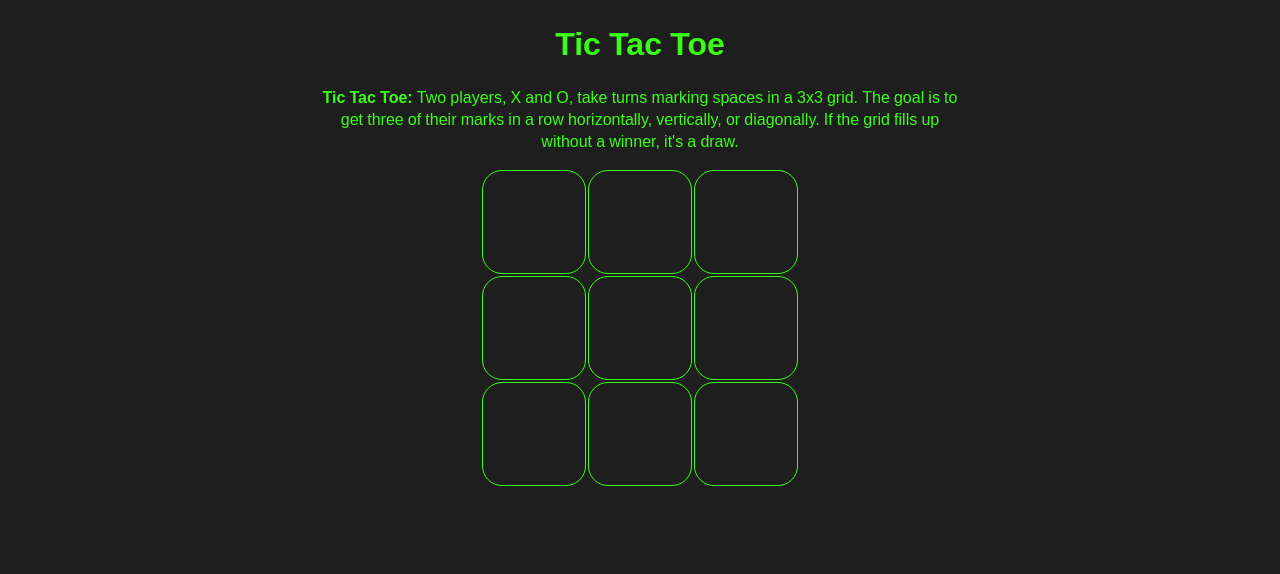
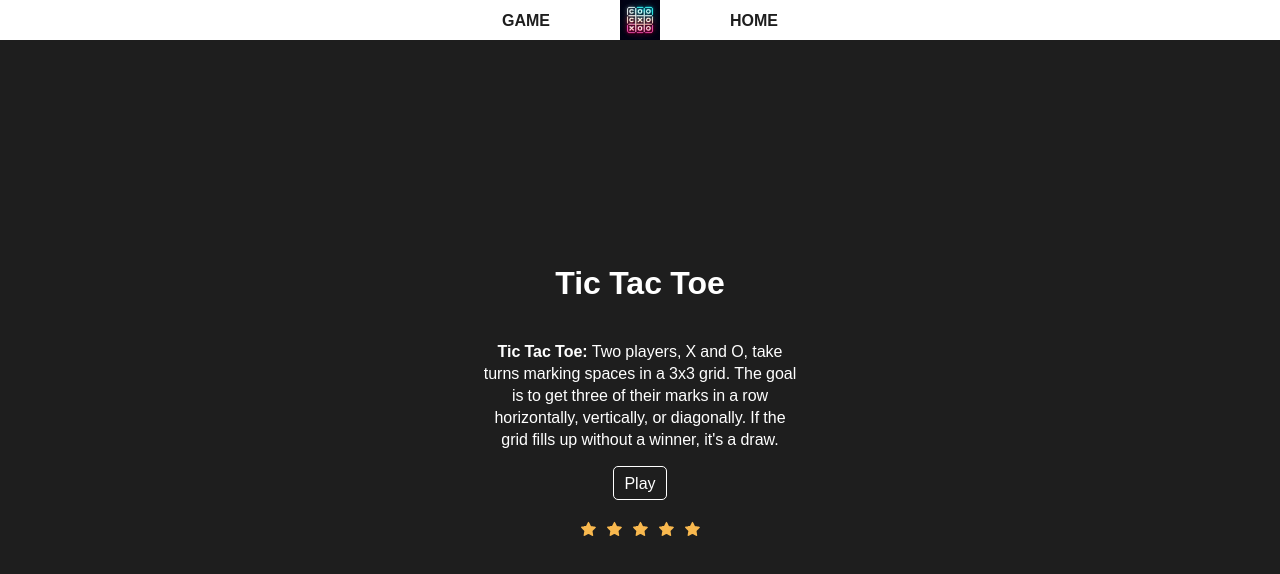
Before and after one commit to Marcell2307/tic_tac_toe, a plain HTML site: page index.html in a window 1280 px wide. Drawn offline with Linux system fonts and the light colour scheme.

Commit message:
Redesign.

```diff
--- a/foldal.css
+++ /dev/null
@@ -1,22 +0,0 @@
-@import url("https://fonts.googleapis.com/css2?family=Noto+Sans+Glagolitic&display=swap");
-
-body {
-    --primary-color: rgb(57, 255, 20);
-    --secondary-color: rgb(30, 30, 30);
-
-    margin: 0;
-    padding: 0;
-    width: 100vw;
-    height: 100vh;
-
-    background-color: var(--secondary-color);
-    color: var(--primary-color);
-
-    font-family: "Noto Sans Glagolitic", sans-serif;
-    font-weight: 400;
-    font-style: normal;
-}
-
-p{
-    width:50%;
-}
--- a/index.html
+++ b/index.html
@@ -6,10 +6,19 @@
         <title>Tic Tac Toe</title>
 
         <script src="script.js" defer></script>
+
         <link rel="stylesheet" href="style.css" />
     </head>
     <body>
-        <center>
+        <!-- logo jatek hp-->
+        <div class="navbar">
+            <a class="nav-element" href="game.html">Game</a>
+            <div class="nav-logo">
+                <img src="logo.webp" alt="Tic Tac Toe Logo" width="40px">
+            </div>
+            <a class="nav-element" href="index.html">Home</a>
+        </div>
+        <div class="container">
             <h1>Tic Tac Toe</h1>
 
             <p>
@@ -18,8 +27,16 @@
                 a draw.
             </p>
 
-            <table id="content-table"></table>
-        </center>
+            <a href="game.html" class="button">Play</a>
+
+            <div class="review">
+                <div><svg xmlns="http://www.w3.org/2000/svg" width="16" height="16" id="star"><path style="marker:none" fill="#f8b84e" d="M-1220 1212.362c-11.656 8.326-86.446-44.452-100.77-44.568-14.324-.115-89.956 51.449-101.476 42.936-11.52-8.513 15.563-95.952 11.247-109.61-4.316-13.658-76.729-69.655-72.193-83.242 4.537-13.587 96.065-14.849 107.721-23.175 11.656-8.325 42.535-94.497 56.86-94.382 14.323.116 43.807 86.775 55.327 95.288 11.52 8.512 103.017 11.252 107.334 24.91 4.316 13.658-68.99 68.479-73.527 82.066-4.536 13.587 21.133 101.451 9.477 109.777z" color="#000" overflow="visible" transform="matrix(.04574 0 0 .04561 68.85 -40.34)"></path></svg></div>
+                <div><svg xmlns="http://www.w3.org/2000/svg" width="16" height="16" id="star"><path style="marker:none" fill="#f8b84e" d="M-1220 1212.362c-11.656 8.326-86.446-44.452-100.77-44.568-14.324-.115-89.956 51.449-101.476 42.936-11.52-8.513 15.563-95.952 11.247-109.61-4.316-13.658-76.729-69.655-72.193-83.242 4.537-13.587 96.065-14.849 107.721-23.175 11.656-8.325 42.535-94.497 56.86-94.382 14.323.116 43.807 86.775 55.327 95.288 11.52 8.512 103.017 11.252 107.334 24.91 4.316 13.658-68.99 68.479-73.527 82.066-4.536 13.587 21.133 101.451 9.477 109.777z" color="#000" overflow="visible" transform="matrix(.04574 0 0 .04561 68.85 -40.34)"></path></svg></div>
+                <div><svg xmlns="http://www.w3.org/2000/svg" width="16" height="16" id="star"><path style="marker:none" fill="#f8b84e" d="M-1220 1212.362c-11.656 8.326-86.446-44.452-100.77-44.568-14.324-.115-89.956 51.449-101.476 42.936-11.52-8.513 15.563-95.952 11.247-109.61-4.316-13.658-76.729-69.655-72.193-83.242 4.537-13.587 96.065-14.849 107.721-23.175 11.656-8.325 42.535-94.497 56.86-94.382 14.323.116 43.807 86.775 55.327 95.288 11.52 8.512 103.017 11.252 107.334 24.91 4.316 13.658-68.99 68.479-73.527 82.066-4.536 13.587 21.133 101.451 9.477 109.777z" color="#000" overflow="visible" transform="matrix(.04574 0 0 .04561 68.85 -40.34)"></path></svg></div>
+                <div><svg xmlns="http://www.w3.org/2000/svg" width="16" height="16" id="star"><path style="marker:none" fill="#f8b84e" d="M-1220 1212.362c-11.656 8.326-86.446-44.452-100.77-44.568-14.324-.115-89.956 51.449-101.476 42.936-11.52-8.513 15.563-95.952 11.247-109.61-4.316-13.658-76.729-69.655-72.193-83.242 4.537-13.587 96.065-14.849 107.721-23.175 11.656-8.325 42.535-94.497 56.86-94.382 14.323.116 43.807 86.775 55.327 95.288 11.52 8.512 103.017 11.252 107.334 24.91 4.316 13.658-68.99 68.479-73.527 82.066-4.536 13.587 21.133 101.451 9.477 109.777z" color="#000" overflow="visible" transform="matrix(.04574 0 0 .04561 68.85 -40.34)"></path></svg></div>
+                <div><svg xmlns="http://www.w3.org/2000/svg" width="16" height="16" id="star"><path style="marker:none" fill="#f8b84e" d="M-1220 1212.362c-11.656 8.326-86.446-44.452-100.77-44.568-14.324-.115-89.956 51.449-101.476 42.936-11.52-8.513 15.563-95.952 11.247-109.61-4.316-13.658-76.729-69.655-72.193-83.242 4.537-13.587 96.065-14.849 107.721-23.175 11.656-8.325 42.535-94.497 56.86-94.382 14.323.116 43.807 86.775 55.327 95.288 11.52 8.512 103.017 11.252 107.334 24.91 4.316 13.658-68.99 68.479-73.527 82.066-4.536 13.587 21.133 101.451 9.477 109.777z" color="#000" overflow="visible" transform="matrix(.04574 0 0 .04561 68.85 -40.34)"></path></svg></div>
+            </div>
+        </div>
     </body>
 </html>
 
--- a/script.js
+++ b/script.js
@@ -11,18 +11,17 @@ const cell_clicked = (id) => {
 
 const init_table = () => {
     let index = 0;
-    const table = document.querySelector("#content-table");
+    const table = document.querySelector(".content-table");
 
     for (let i = 0; i < 3; i++) {
         table[i] = new Array(3);
 
-        const row = document.createElement("tr");
-        table.appendChild(row);
         for (let j = 0; j < 3; j++) {
             const current_index = index;
 
-            const cell = document.createElement("td");
-            row.appendChild(cell);
+            const cell = document.createElement("div");
+            table.appendChild(cell);
+
             cell.setAttribute("class", "cell");
             cell.setAttribute("id", `cell-${index}`);
 
--- a/style.css
+++ b/style.css
@@ -1,7 +1,7 @@
 @import url("https://fonts.googleapis.com/css2?family=Noto+Sans+Glagolitic&display=swap");
 
 body {
-    --primary-color: rgb(57, 255, 20);
+    --primary-color: white;
     --secondary-color: rgb(30, 30, 30);
 
     margin: 0;
@@ -18,7 +18,8 @@ body {
 }
 
 p {
-    width: 50%;
+    width: 25%;
+    text-align: center;
 }
 
 .cell {
@@ -26,5 +27,106 @@ p {
     width: 100px;
     height: 100px;
     border-radius: 20px;
-    margin: 10px;
+    transition: 100ms linear;
 }
+
+.cell:hover {
+    background-color: var(--primary-color);
+    cursor: pointer;
+}
+
+.content-table {
+    display: grid;
+    grid-template-columns: auto auto auto;
+    gap: 5px;
+    border: 1px solid var(--primary-color);
+    border-radius: 25px;
+    padding: 5px;
+}
+
+.container {
+    width: 100%;
+    height: 100%;
+
+    display: flex;
+    flex-direction: column;
+    justify-content: center;
+    align-items: center;
+}
+
+.button {
+    color: var(--primary-color);
+    text-decoration: none;
+
+    padding-left: 10px;
+    padding-right: 10px;
+    padding-top: 5px;
+    padding-bottom: 5px;
+
+    border-radius: 5px;
+    border: 1px solid var(--primary-color);
+
+    transition: 100ms linear;
+}
+
+.button:hover {
+    background-color: var(--primary-color);
+    color: var(--secondary-color)
+}
+
+.review {
+    display: flex;
+    flex-direction: row;
+    margin: 20px;
+    gap: 10px;
+}
+
+.navbar {
+    width: 100%;
+    height: 40px;
+
+    background-color: white;
+
+    display: flex;
+    flex-direction: row;
+    justify-content: center;
+    align-items: center;
+    gap: 50px;
+
+    position: fixed;
+
+    font-weight: bold;
+    text-transform: uppercase;
+}
+
+.nav-element {
+    color: var(--secondary-color);
+    transition: 100ms linear;
+    border-radius: 0px;
+
+    border: none;
+
+    margin: 0px;
+    padding-left: 20px;
+    padding-right: 20px;
+
+    text-align: center;
+    line-height: 40px;
+
+    height: 100%;
+    text-decoration: none;
+}
+
+.nav-logo {
+    display: flex;
+    flex-direction: column;
+    align-items: center;
+    justify-content: center;
+    height: 100%;
+}
+
+.nav-element:hover {
+    color: var(--primary-color);
+    background-color: var(--secondary-color);
+    cursor: pointer;
+}
```
Also changed, not shown: foldal.html (deleted, +0 -20 lines), game.html (added, +33 -0 lines), logo.webp (added).
